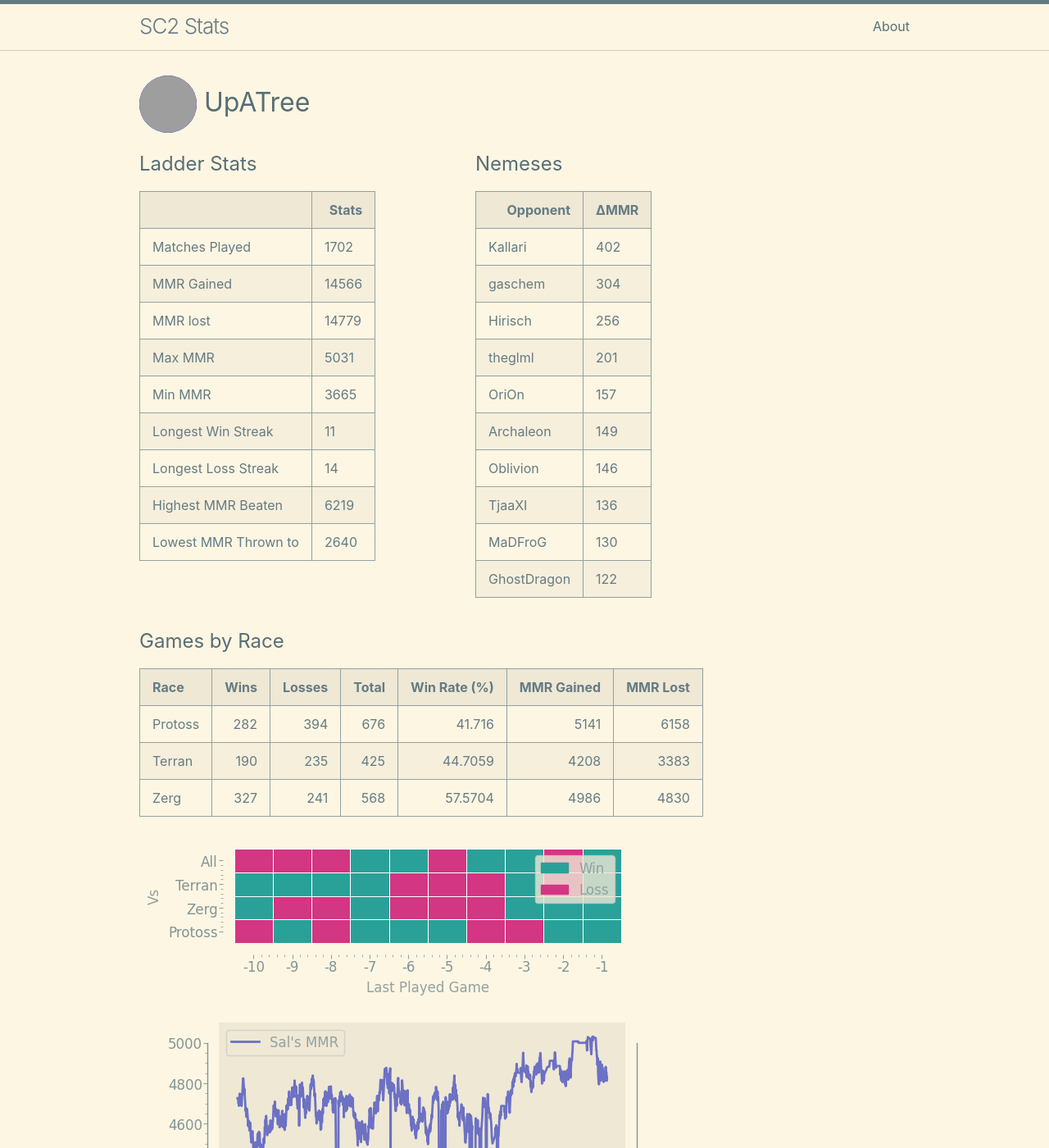
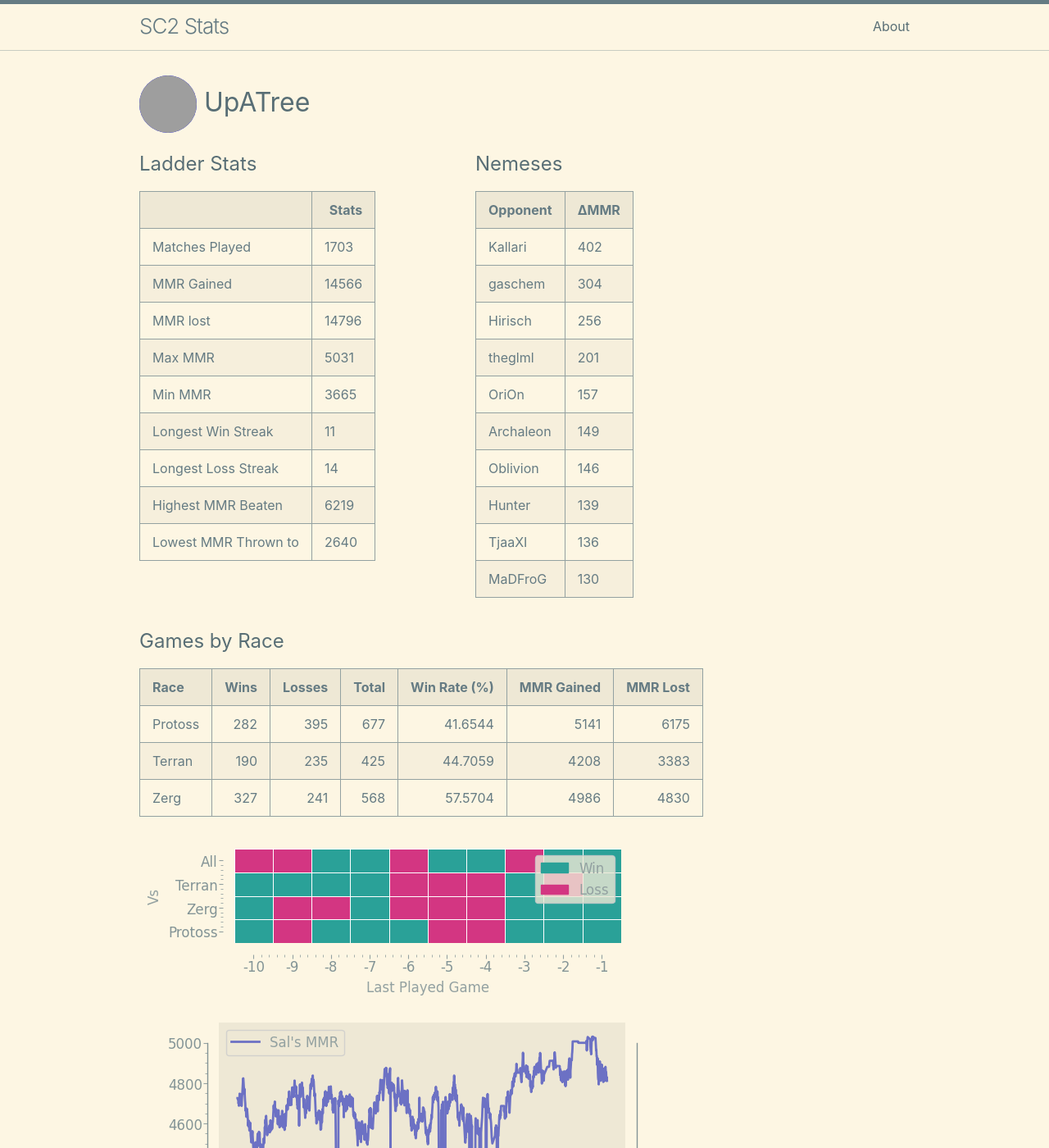
Before and after one commit to kylermurphy/UpATree, a Jekyll site: the page built from docs/index.md, in a window 1280 px wide and 1400 px high. Shown: the whole window at 82% size. Built offline with Jekyll 4.4.1, drawn with Linux system fonts in a browser that asks for light colours; grey boxes are pictures that could not be loaded.

Commit message:
running on push

```diff
--- a/docs/index.md
+++ b/docs/index.md
@@ -18,7 +18,7 @@ layout: home
   <tbody>
     <tr>
       <td>Matches Played</td>
-      <td>1702</td>
+      <td>1703</td>
     </tr>
     <tr>
       <td>MMR Gained</td>
@@ -26,7 +26,7 @@ layout: home
     </tr>
     <tr>
       <td>MMR lost</td>
-      <td>14779</td>
+      <td>14796</td>
     </tr>
     <tr>
       <td>Max MMR</td>
@@ -94,16 +94,16 @@ layout: home
       <td>146</td>
     </tr>
     <tr>
+      <td>Hunter</td>
+      <td>139</td>
+    </tr>
+    <tr>
       <td>TjaaXI</td>
       <td>136</td>
     </tr>
     <tr>
       <td>MaDFroG</td>
       <td>130</td>
-    </tr>
-    <tr>
-      <td>GhostDragon</td>
-      <td>122</td>
     </tr>
   </tbody>
 </table>
@@ -114,7 +114,7 @@ layout: home
 
 | Race    |   Wins |   Losses |   Total |   Win Rate (%) |   MMR Gained |   MMR Lost |
 |:--------|-------:|---------:|--------:|---------------:|-------------:|-----------:|
-| Protoss |    282 |      394 |     676 |        41.716  |         5141 |       6158 |
+| Protoss |    282 |      395 |     677 |        41.6544 |         5141 |       6175 |
 | Terran  |    190 |      235 |     425 |        44.7059 |         4208 |       3383 |
 | Zerg    |    327 |      241 |     568 |        57.5704 |         4986 |       4830 |
 
--- a/log.txt
+++ b/log.txt
@@ -801,3 +801,4 @@ Writing a log file 2025-04-02 17:48:07.
 Writing a log file 2025-04-02 18:32:40.
 Writing a log file 2025-04-02 18:52:16.
 Writing a log file 2025-04-02 19:19:00.
+Writing a log file 2025-04-02 19:31:54.
```
Also changed, not shown: docs/assets/MMR.png, docs/assets/daily.png, docs/assets/gm_hist.png, docs/assets/r_wrt.png, 1 other file.
